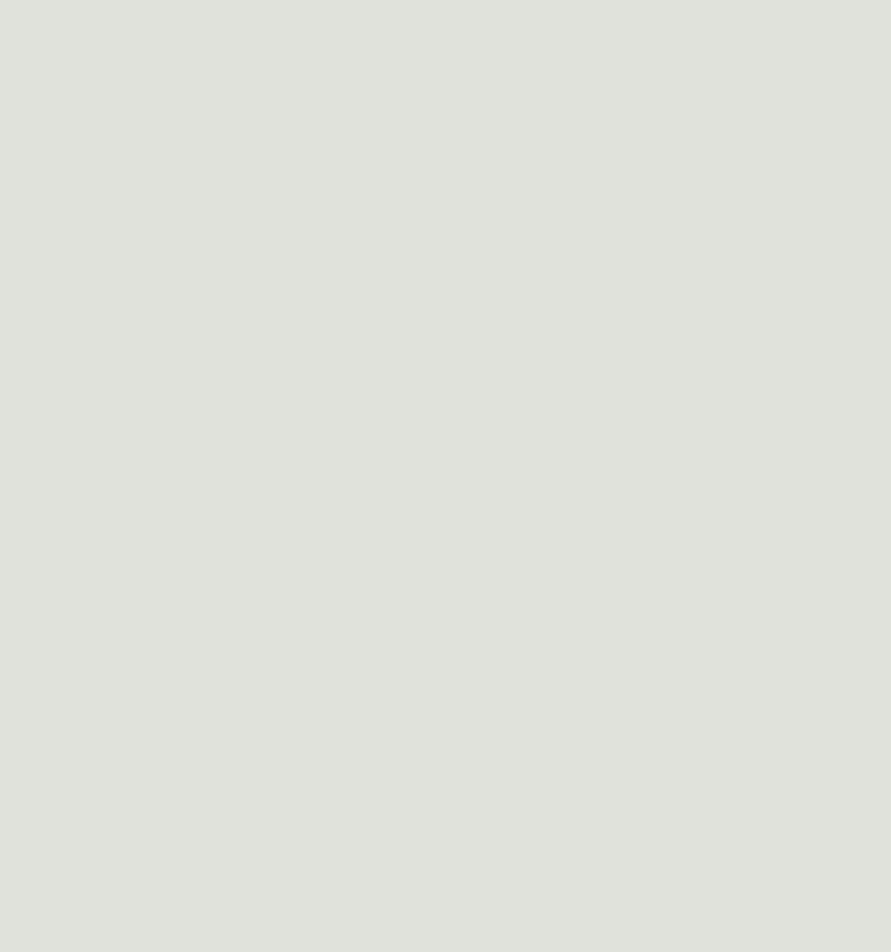
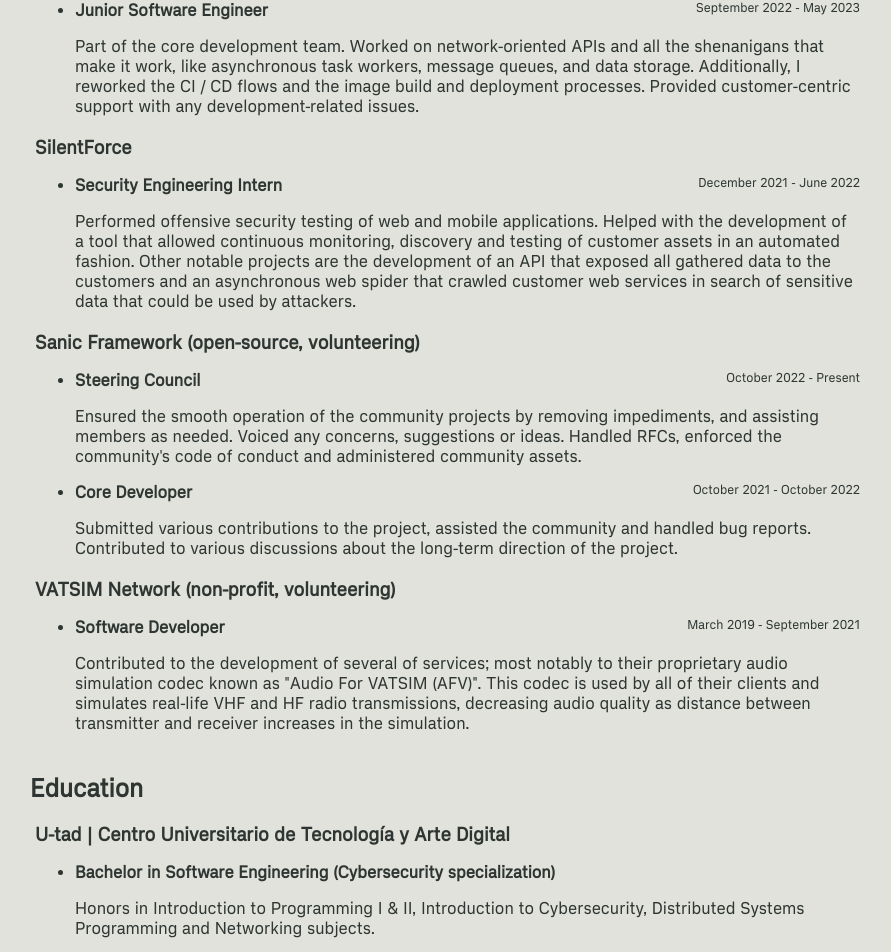
Before and after one commit to prryplatypus/prryplatypus.dev, a SvelteKit app: page / in a window 1280 px wide. Shown: the part 1393-2345 px from the top of the page, without its empty margins (195-1086 px from the left). Before the commit the page ends 1166 px from the top, so only its background shows below. Built offline with nearby package versions, Linux system fonts and the light colour scheme.

Commit message:
Rework style

```diff
--- a/src/routes/(app)/Info.svelte
+++ b/src/routes/(app)/Info.svelte
@@ -37,6 +37,151 @@
                 </p>
             </div>
         </article>
+
+        <article>
+            <h2>Experience</h2>
+            <div class="content">
+                <section class="item">
+                    <h3>Ziply Fiber</h3>
+                    <ul>
+                        <li>
+                            <span class="item-details">
+                                <h4>Software Engineer</h4>
+                                <p>July 2023 - Present</p>
+                            </span>
+                            <p>
+                                Part of the network automation team. Working on
+                                internal APIs and tools to automate network
+                                operations.
+                            </p>
+                        </li>
+                    </ul>
+                </section>
+                <section class="item">
+                    <h3>PacketFabric</h3>
+                    <ul>
+                        <li>
+                            <span class="item-details">
+                                <h4>Junior Software Engineer</h4>
+                                <p>September 2022 - May 2023</p>
+                            </span>
+                            <p>
+                                Part of the core development team. Worked on
+                                network-oriented APIs and all the shenanigans
+                                that make it work, like asynchronous task
+                                workers, message queues, and data storage.
+                                Additionally, I reworked the CI / CD flows and
+                                the image build and deployment processes.
+                                Provided customer-centric support with any
+                                development-related issues.
+                            </p>
+                        </li>
+                    </ul>
+                </section>
+                <section class="item">
+                    <h3>SilentForce</h3>
+                    <ul>
+                        <li>
+                            <span class="item-details">
+                                <h4>Security Engineering Intern</h4>
+                                <p>December 2021 - June 2022</p>
+                            </span>
+                            <p>
+                                Performed offensive security testing of web and
+                                mobile applications. Helped with the development
+                                of a tool that allowed continuous monitoring,
+                                discovery and testing of customer assets in an
+                                automated fashion. Other notable projects are
+                                the development of an API that exposed all
+                                gathered data to the customers and an
+                                asynchronous web spider that crawled customer
+                                web services in search of sensitive data that
+                                could be used by attackers.
+                            </p>
+                        </li>
+                    </ul>
+                </section>
+                <section class="item">
+                    <h3>Sanic Framework (open-source, volunteering)</h3>
+                    <ul>
+                        <li>
+                            <span class="item-details">
+                                <h4>Steering Council</h4>
+                                <p>October 2022 - Present</p>
+                            </span>
+                            <p>
+                                Ensured the smooth operation of the community
+                                projects by removing impediments, and assisting
+                                members as needed. Voiced any concerns,
+                                suggestions or ideas. Handled RFCs, enforced the
+                                community's code of conduct and administered
+                                community assets.
+                            </p>
+                        </li>
+                        <li>
+                            <span class="item-details">
+                                <h4>Core Developer</h4>
+                                <p>October 2021 - October 2022</p>
+                            </span>
+                            <p>
+                                Submitted various contributions to the project,
+                                assisted the community and handled bug reports.
+                                Contributed to various discussions about the
+                                long-term direction of the project.
+                            </p>
+                        </li>
+                    </ul>
+                </section>
+                <section class="item">
+                    <h3>VATSIM Network (non-profit, volunteering)</h3>
+                    <ul>
+                        <li>
+                            <span class="item-details">
+                                <h4>Software Developer</h4>
+                                <p>March 2019 - September 2021</p>
+                            </span>
+                            <p>
+                                Contributed to the development of several of
+                                services; most notably to their proprietary
+                                audio simulation codec known as "Audio For
+                                VATSIM (AFV)". This codec is used by all of
+                                their clients and simulates real-life VHF and HF
+                                radio transmissions, decreasing audio quality as
+                                distance between transmitter and receiver
+                                increases in the simulation.
+                            </p>
+                        </li>
+                    </ul>
+                </section>
+            </div>
+        </article>
+
+        <article>
+            <h2>Education</h2>
+            <div class="content">
+                <section class="item">
+                    <h3>
+                        U-tad | Centro Universitario de Tecnología y Arte
+                        Digital
+                    </h3>
+                    <ul>
+                        <li>
+                            <span class="item-details">
+                                <h4>
+                                    Bachelor in Software Engineering
+                                    (Cybersecurity specialization)
+                                </h4>
+                            </span>
+                            <p>
+                                Honors in Introduction to Programming I & II,
+                                Introduction to Cybersecurity, Distributed
+                                Systems Programming and Networking subjects.
+                            </p>
+                        </li>
+                    </ul>
+                </section>
+            </div>
+        </article>
     </div>
 </main>
 
@@ -48,11 +193,15 @@
         justify-content: center;
     }
 
-    .sections {
-        margin: 2rem 2.5rem;
+    article {
+        margin: 4rem 2.5rem;
     }
 
-    .sections:first-child {
+    .sections {
+        margin: 0 2.5rem;
+    }
+
+    .sections article:first-child {
         margin-top: 0;
     }
 
@@ -60,10 +209,30 @@
         margin-left: 0.5rem;
     }
 
+    .item {
+        margin: 2rem 0;
+    }
+
+    .item-details {
+        display: flex;
+        flex-direction: row;
+    }
+
+    .item-details h4 {
+        flex: 1;
+    }
+
+    .item-details p {
+        font-size: var(--font-size-1);
+        margin: 0;
+    }
+
     @media (min-width: 64rem) {
+        article {
+            margin: 4rem 0;
+        }
         .sections {
-            margin: 2rem 10rem;
-
+            margin: 0 10rem;
             max-width: 83rem;
         }
     }
--- a/src/routes/(timer)/+layout.svelte
+++ b/src/routes/(timer)/+layout.svelte
@@ -1,8 +1,10 @@
 <script>
     import "../styles.css";
+    import "./styles-timer.css";
     import { setContext } from "svelte";
     import { examState } from "$lib/components/Timer/state.js";
     import Header from "./Header.svelte";
+
     setContext("exam_state", examState);
 </script>
 
--- /dev/null
+++ b/src/routes/(timer)/styles-timer.css
@@ -0,0 +1,9 @@
+@font-face {
+	font-family: vercetti-regular;
+	src: url(/assets/fonts/Vercetti-Regular.ttf);
+}
+
+:root {
+	--background-color: #15295c;
+	--text-color: #fff;
+}
```
Also changed, not shown: src/lib/components/Button.svelte (+8 -7 lines), src/lib/components/Timer/ExamCard.svelte (+8 -8 lines), src/routes/(timer)/Header.svelte (+6 -5 lines), src/routes/(timer)/timer/+page.svelte (+17 -11 lines), src/routes/(timer)/timer/ExamGrid.svelte (+1 -26 lines), src/routes/(timer)/timer/create/+page.svelte (renamed from src/routes/(timer)/timer/exams/create/+page.svelte), src/routes/(timer)/timer/edit/+page.js (renamed from src/routes/(timer)/timer/exams/edit/+page.js), src/routes/(timer)/timer/edit/+page.svelte (renamed from src/routes/(timer)/timer/exams/edit/+page.svelte).
